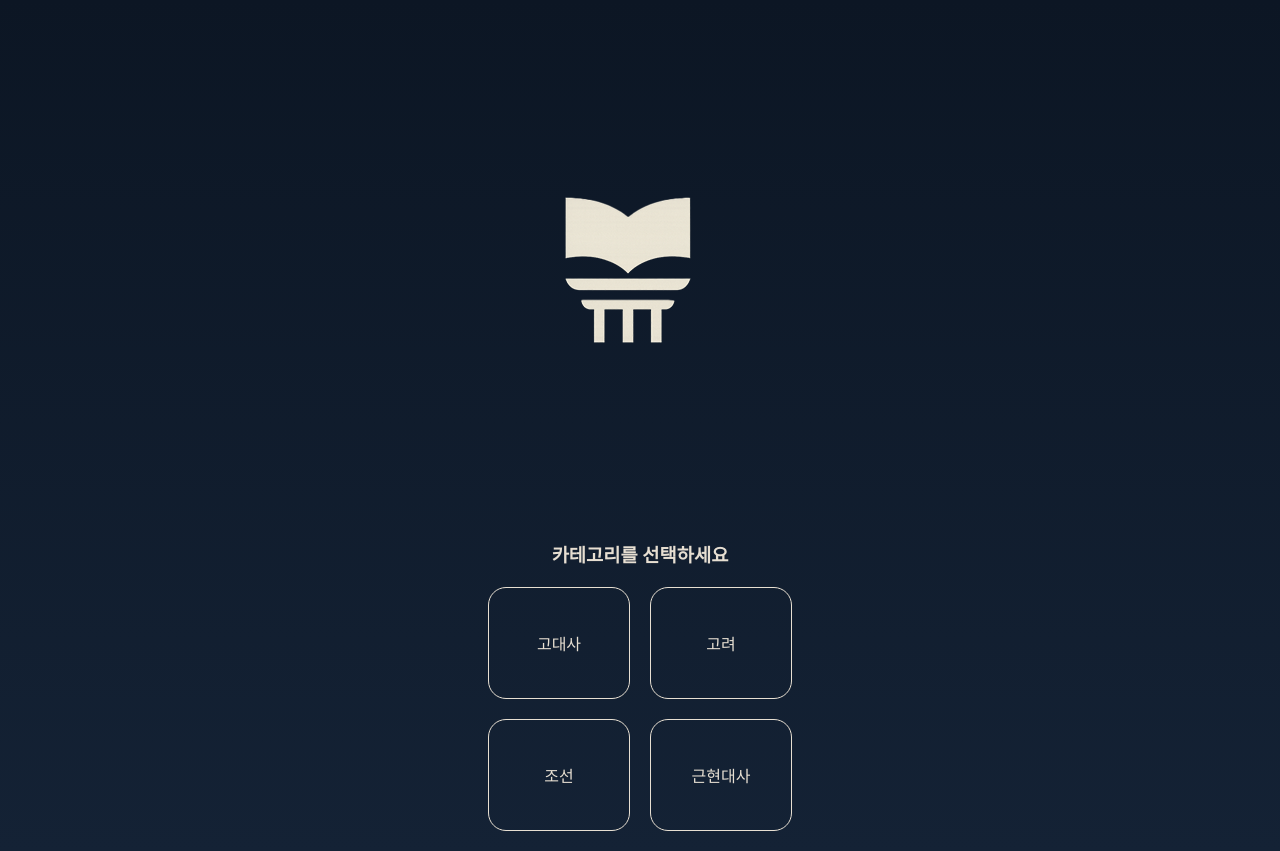
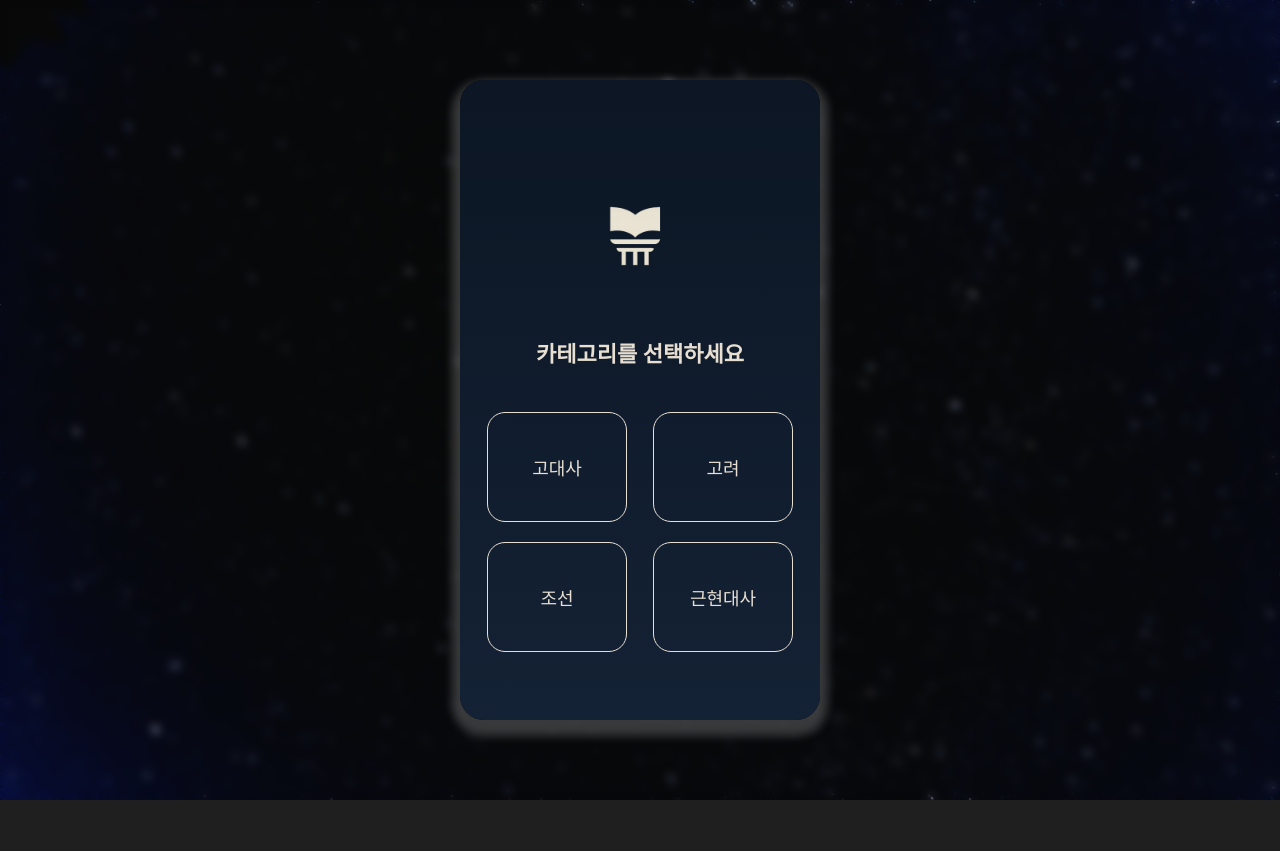
Before and after one commit to sseunghui614-commits/quiz, a React (Create React App) app: page / in a window 1280 px wide. Both pictures are taken after a click on the button "시작". After the commit the page ends 800 px from the top, so only its background shows below. Built offline with nearby package versions, Linux system fonts and the light colour scheme.

Commit message:
modifyall

```diff
--- a/src/App.css
+++ b/src/App.css
@@ -1,18 +1,56 @@
 @charset "utf-8";
-*{margin: 0; padding: 0;}
-a{text-decoration: none; color: inherit;}
-ol,ul{list-style: none;}
+* {
+  margin: 0;
+  padding: 0;
+  box-sizing: border-box;
+}
+a {
+  text-decoration: none;
+  color: inherit;
+}
+ol,
+ul {
+  list-style: none;
+}
+html,
+body,
+#root {
+  height: 100%;
+  margin: 0;
+}
+
+body {
+  background-color: #1f1f1f;
+  background-image: url(../public/images/background.jpg);
+  background-size: cover;
+  /* backdrop-filter: blur(4px); */
+}
+body::before {
+  content: "";
+  position: fixed;
+  inset: 0;
+  backdrop-filter: blur(5px); /* ⭐ 여기서 블러 */
+  -webkit-backdrop-filter: blur(10px); /* 사파리 대응 */
+  z-index: -1;
+}
+
+#root {
+  display: flex;
+  justify-content: center;
+  align-items: center;
+}
 /*app*/
-#app{
-    /* width: 390px;               */
-    min-height: 100vh;
-    margin: 0 auto;
-    padding: 20px 0;
-    color: #E7DFD2;
+#app {
+  width: 360px;
+  height: 640px;
+  color: #e7dfd2;
+  border-radius: 24px;
+  overflow: hidden;
   box-sizing: border-box;
-    background: linear-gradient(to bottom, #0C1624, #142235) ;
-    h1{
-        color: #E7DFD2;
+  background: linear-gradient(to bottom, #0c1624, #142235);
+  box-shadow: 0 8px 10px 8px rgba(255, 255, 255, 0.2);
+  h1 {
+    color: #e7dfd2;
     text-align: center;
     margin-bottom: 32px;
   }
@@ -23,116 +61,167 @@ ol,ul{list-style: none;}
   font-size: 22px;
 }
 
-/* 버튼 공통 */
 .primary-btn,
 .secondary-btn {
-    min-width: 120px;
-    padding: 10px 18px;
-    border-radius: 20px;
+  width: 170px;
+  height: 60px;
+  border-radius: 24px;
   border: 1.5px solid #e7dfd2;
   background: transparent;
   color: #e7dfd2;
+  font-size: 20px;
+  font-weight: 600;
   cursor: pointer;
-    font-size: 14px;
-}
-
-.primary-btn {
-    .primary-btn {
-    width: 160px;
-    height: 44px;
-    border-radius: 22px;
-    border: 1.5px solid #E7DFD2;
-    background: transparent;   /* 배경 투명 */
-    color: #E7DFD2;
-    font-size: 14px;
-    cursor: pointer;
+  &:hover {
+    background-color: #2a3f53;
+    color: #fff;
+    border: 1.5px solid #fff;
   }
 }
 
 /* 1. 시작 화면 */
 #start-screen {
   /* width: 100%; */
-    height: calc(100vh - 60px); /* 위 여백 약간 남기고 전체 채우기 */
+  height: 80%;
   display: flex;
   flex-direction: column;
   align-items: center;
-    justify-content: space-between; /* 위 덩어리, 아래 버튼 */
-    padding: 60px 24px 40px;
+  justify-content: space-between;
   text-align: center;
-    /* margin-top: 80px; */
 }
 .start-top {
-    margin-top: 24px;             /* 너무 위로 붙으면 여기 값 줄이거나 늘려주기 */
+  margin-top: 12px;
   display: flex;
   flex-direction: column;
   align-items: center;
-    gap: 16px;                    /* 로고와 글자 사이 간격 */
+  /* gap: 4px;*/
 }
-.logo-mark{
+.logo-mark {
   display: flex;
   align-items: center;
   justify-content: center;
   img {
-    width: 250px;
+    width: 240px;
     height: auto;
-    /* object-fit: contain; */
   }
 }
 .start-subtitle {
   /* margin-top: 16px; */
-    font-size: 20px;
+  font-size: 28px;
   font-weight: 700;
   text-align: center;
 }
-#categories{
+#categories {
+  height: 100%;
   display: flex;
   flex-direction: column;
   align-items: center;
+  justify-content: flex-start;
+  text-align: center;
+  padding: 56px 24px 32px;
+  ul {
+    width: 100%;
+    display: grid;
+    grid-template-columns: repeat(2, minmax(0, 1fr));
     gap: 20px;
-    text-align: center;
-    ul{
-        padding: 0 16px;
-        /* margin: 0; */
-        display: grid;
-        grid-template-columns: 1fr 1fr;
-        gap: 20px;
-        li{
+    margin-top: 4px;
+    font-size: 18px;
+    li {
       width: 140px;
       height: 110px;
+      margin: 0 auto;
       cursor: pointer;
-            color: #E7DFD2;
+      color: #e7dfd2;
       text-align: center;
       border-radius: 18px;
-            border: 1.5px solid #E7DFD2 ;
+      border: 1.5px solid #e7dfd2;
       display: flex;
       align-items: center;
       justify-content: center;
-
+      &:hover {
+        background-color: #2a3f53;
+        color: #fff;
+        border: 1.5px solid #fff;
       }
     }
   }
+}
+#categories h3 {
+  font-size: 22px;
+  font-weight: 700;
+  text-align: center;
+}
+.category-header {
+  display: flex;
+  flex-direction: column;
+  align-items: center;
+  margin-bottom: 40px;
+}
+.category-logo {
+  width: 200px;
+  height: auto;
+}
 #quiz-page {
-    max-width: 350px;          /* 가운데 적당한 폭 */
-    margin: 0 auto ;    /* 위/아래 여백 + 가운데 정렬 */
-    padding: 18px 20px;
-    background: #1A2938;       /* 앱 배경보다 조금 밝거나 어두운 색 */
+  max-width: 350px;
+  margin: 0 auto;
+  padding: 0;
+  background: #1a2938;
   border-radius: 16px;
   box-sizing: border-box;
 }
 /* 퀴즈 질문 */
+#quiz-screen {
+  height: 100%;
+  display: flex;
+  flex-direction: column;
+  align-items: center;
+  justify-content: flex-start;
+  gap: 14px;
+}
+
+.quiz-header {
+  display: flex;
+  flex-direction: column;
+  align-items: center;
+}
+
+.quiz-logo {
+  width: 140px;
+  height: auto;
+}
+
+.quiz-title {
+  font-size: 22px;
+  font-weight: 700;
+  text-align: center;
+}
+#quiz-page {
+  width: 100%;
+  margin: 0;
+  padding: 16px 16px 14px;
+  background: #142a38;
+  border-radius: 16px;
+  box-sizing: border-box;
+  flex-grow: 1;
+  gap: 16px;
+}
 .quiz-question {
   margin-top: 16px;
-    margin-bottom: 12px;
+  margin-bottom: 8px;
+  font-size: 16px;
   font-weight: 600;
-    color: #E7DFD2;
+  color: #e7dfd2;
 }
 
 /* 보기 리스트 */
 .choices {
   list-style: none;
   padding: 0;
-    margin: 0;
-    color: #F4F6F3;
+  color: #f4f6f3;
+  gap: 16px;
+  /* margin: 24px 0 0 0; */
+  display: flex;
+  flex-direction: column;
 }
 
 /* 보기 하나 카드 */
@@ -140,25 +229,31 @@ ol,ul{list-style: none;}
   display: flex;
   align-items: center;
   gap: 12px;
-    padding: 14px 18px;
-    margin-bottom: 10px;
+  height: 64px;
+  padding: 10px 12px;
+  /* margin-bottom: 12px; */
   border-radius: 12px;
-    border: 1.5px solid #E7DFD2;
+  border: 1.5px solid #e7dfd2;
   cursor: pointer;
+  &:hover {
+    background-color: #334e66;
+    color: #fff;
+    border: 1.5px solid #fff;
+      }
 }
 
 /* 동그란 A/B/C/D 라벨 */
 .choice-label {
-    width: 32px;
-    height: 32px;
+  width: 28px;
+  height: 28px;
   border-radius: 50%;
   border: 1.5px solid #667482;
   display: flex;
   align-items: center;
   justify-content: center;
   font-weight: 700;
-    font-size: 14px;
-    color: #E7DFD2;
+  font-size: 12px;
+  color: #e7dfd2;
   background-color: #192630;
 }
 
@@ -167,39 +262,67 @@ ol,ul{list-style: none;}
   flex: 1;
   text-align: left;
   line-height: 1.4;
-    font-size: 13px;
+  font-size: 12px;
 }
-
-@media all and (max-width:360px) {
+/* @media all and (max-width:360px) {
     #app{
     width: 100%;
     height: 100%;
     border: none;
     border-radius: 0;
 }
-}
+} */
 /* 4. 결과 화면 */
 #results-page {
-    width: 350px;
+  width: 360px;
   margin: 60px auto 0;
-    padding: 32px 20px 28px;
+  padding: 48px 32px 40px;
+  min-height: 500px;
   text-align: center;
-    background: rgba(255, 255, 255, 0.04);
   border-radius: 16px;
+  display: flex;
+  flex-direction: column;
+  align-items: center;
+  justify-content: space-between;
+  text-align: center;
+  box-sizing: border-box;
 }
-
-#results-page h2 {
-    margin-bottom: 8px;
+#results-page .logo-mark.small {
+  margin-bottom: 32px;
+}
+.results-title {
+  font-size: 26px;
+  font-weight: 700;
+  color: #f7efe0;
+  margin-bottom: 12px;
+}
+.result-header {
+  display: flex;
+  flex-direction: column;
+  align-items: center;
+  gap: 16px;            /* 로고–제목–점수 간격 */
 }
 
 .result-score {
-    font-size: 56px;
+  font-size: 72px;
   font-weight: 700;
-    margin: 8px 0 32px;
+  line-height: 1;
+  color: #f7efe0;
+  margin: 8px 0 40px;
 }
 
 .result-buttons {
   display: flex;
   justify-content: center;
-    gap: 16px;
+  gap: 20px;
+  margin-top: 60px;
 }
+#results-page .primary-btn,
+#results-page .secondary-btn {
+  width: auto;
+  min-width: 135px;
+  height: 54px;
+  padding: 0 16px;
+  border-radius: 20px;
+  font-size: 18px;
+}
--- a/src/components/Categories.js
+++ b/src/components/Categories.js
@@ -1,9 +1,13 @@
 const Categories = ({categories,onSelect}) => {
-    console.log(categories);
     return (
         <div id="categories">
-        <img src="/images/quizfinish.png" alt="quiz logo" />
-        <h3>카테고리를 선택하세요</h3>
+            <div className="category-header">
+                <img
+                className="category-logo"
+                src="/images/quizfinish.png"
+                alt="quiz logo" />
+                <h3>카테고리를 선택하세요</h3>
+            </div>
         <ul>
             {
                 categories.map((item,idx)=>{
--- a/src/components/QuizPage.js
+++ b/src/components/QuizPage.js
@@ -21,15 +21,22 @@ const QuizPage = ({ quizes, onFinish, onScore, score }) => {
     const currentQuiz = quizes[current];
 
     return (
+        <div id="quiz-screen">
+            <div className="quiz-header">
+            <img
+            className="quiz-logo"
+            src="/images/quizfinish.png"
+            alt="quiz logo"
+            />
+            <p className="quiz-title">한국사 한눈에</p>
+            </div>
         <div id="quiz-page">
         <h3>퀴즈 ({current + 1}/{quizes.length})</h3>
         <p className="quiz-question">{currentQuiz.question}</p>
-
         <ul className="choices">
             {currentQuiz.choices.map((item, idx) => {
             // 0→A, 1→B, 2→C, 3→D
             const label = String.fromCharCode(65 + idx);
-
             return (
                 <li
                 key={idx}
@@ -42,8 +49,7 @@ const QuizPage = ({ quizes, onFinish, onScore, score }) => {
             );
             })}
         </ul>
-
-        <p>Child Score : {score}</p>
+        </div>
         </div>
     );
 };
--- a/src/components/Results.js
+++ b/src/components/Results.js
@@ -1,12 +1,13 @@
 const Results = ({ score, onReStart }) => {
     return (
         <div id="results-page">
-        <div className="logo-mark small">
-            <img src="/images/quizfinish.png" alt="quiz logo" />
-        </div>
-        <h2>퀴즈 완료</h2>
-        <p className="result-score">{score}</p>
-
+            <div className="result-header">
+            <div className="logo-mark small">
+                <img src="/images/quizfinish.png" alt="quiz logo" />
+            </div>
+            <h2 className="results-title">퀴즈 완료</h2>
+            <p className="result-score">{score}</p>
+            </div>
         <div className="result-buttons">
             <button className="primary-btn" onClick={onReStart}>
             다시 풀기
```
Also changed, not shown: public/images/background.jpg (added), 1 other file (tests, documents, lock files or other folders). Lines whose indentation alone changed are shown as unchanged.
